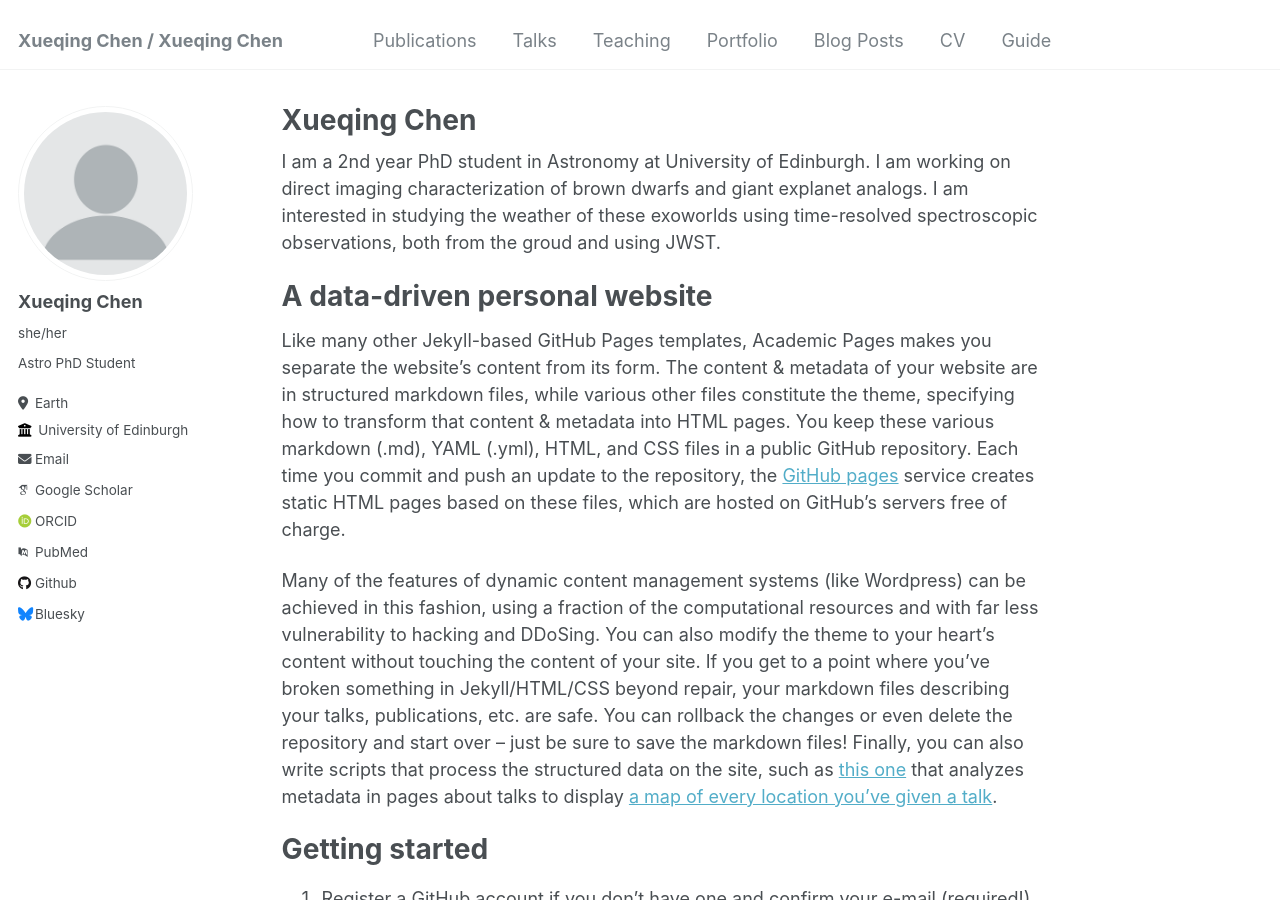
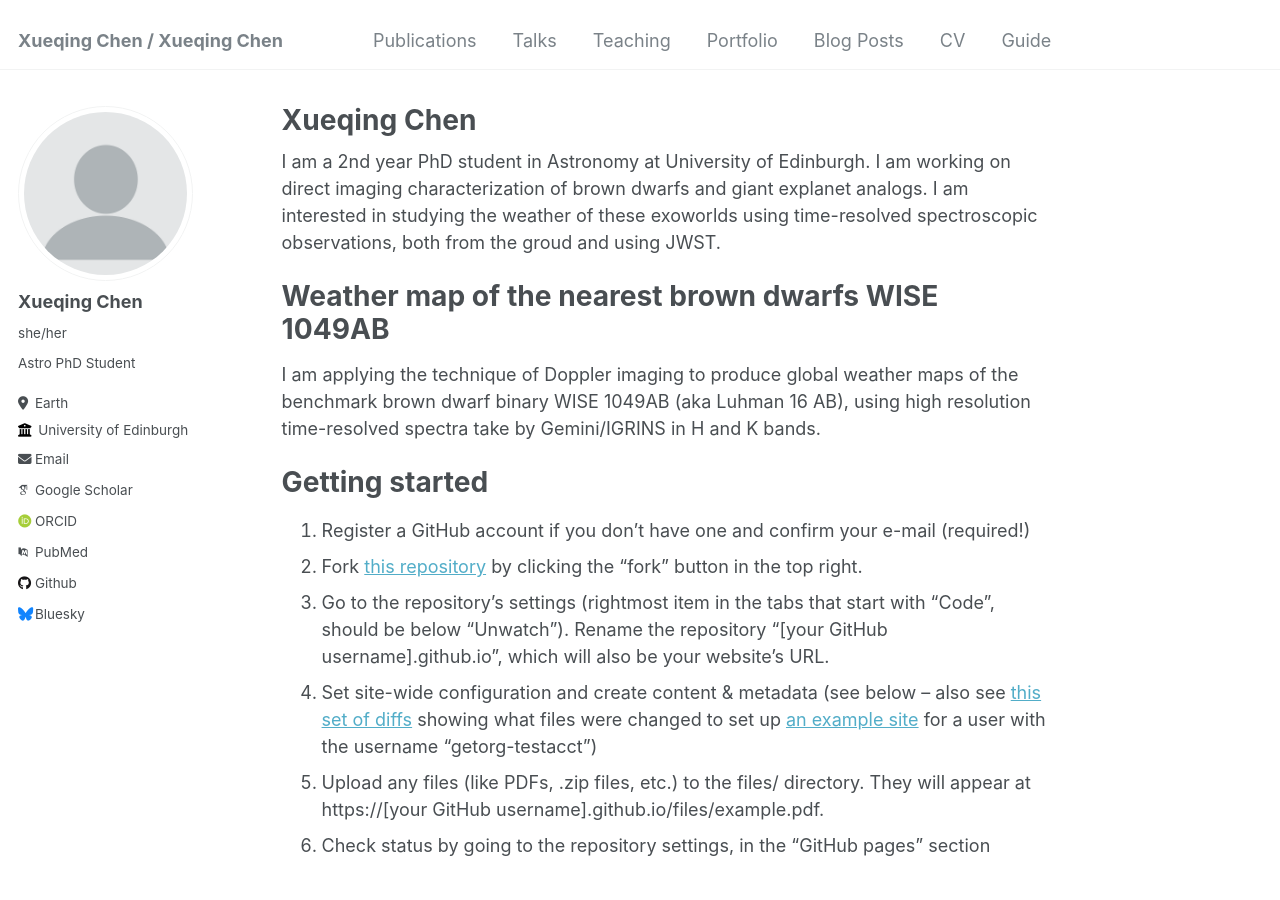
Before and after one commit to alphalyncis/alphalyncis.github.io, a Jekyll site: the page built from _pages/about.md, in a window 1280 px wide and 900 px high. Built offline with Jekyll 4.4.1, drawn with Linux system fonts in a browser that asks for light colours; some web fonts are replaced.

Commit message:
more info

```diff
--- a/_pages/about.md
+++ b/_pages/about.md
@@ -9,11 +9,10 @@ redirect_from:
 
 I am a 2nd year PhD student in Astronomy at University of Edinburgh. I am working on direct imaging characterization of brown dwarfs and giant explanet analogs. I am interested in studying the weather of these exoworlds using time-resolved spectroscopic observations, both from the groud and using JWST.
 
-A data-driven personal website
+Weather map of the nearest brown dwarfs WISE 1049AB
 ======
-Like many other Jekyll-based GitHub Pages templates, Academic Pages makes you separate the website's content from its form. The content & metadata of your website are in structured markdown files, while various other files constitute the theme, specifying how to transform that content & metadata into HTML pages. You keep these various markdown (.md), YAML (.yml), HTML, and CSS files in a public GitHub repository. Each time you commit and push an update to the repository, the [GitHub pages](https://pages.github.com/) service creates static HTML pages based on these files, which are hosted on GitHub's servers free of charge.
+I am applying the technique of Doppler imaging to produce global weather maps of the benchmark brown dwarf binary WISE 1049AB (aka Luhman 16 AB), using high resolution time-resolved spectra take by Gemini/IGRINS in H and K bands.
 
-Many of the features of dynamic content management systems (like Wordpress) can be achieved in this fashion, using a fraction of the computational resources and with far less vulnerability to hacking and DDoSing. You can also modify the theme to your heart's content without touching the content of your site. If you get to a point where you've broken something in Jekyll/HTML/CSS beyond repair, your markdown files describing your talks, publications, etc. are safe. You can rollback the changes or even delete the repository and start over -- just be sure to save the markdown files! Finally, you can also write scripts that process the structured data on the site, such as [this one](https://github.com/academicpages/academicpages.github.io/blob/master/talkmap.ipynb) that analyzes metadata in pages about talks to display [a map of every location you've given a talk](https://academicpages.github.io/talkmap.html).
 
 Getting started
 ======
```
